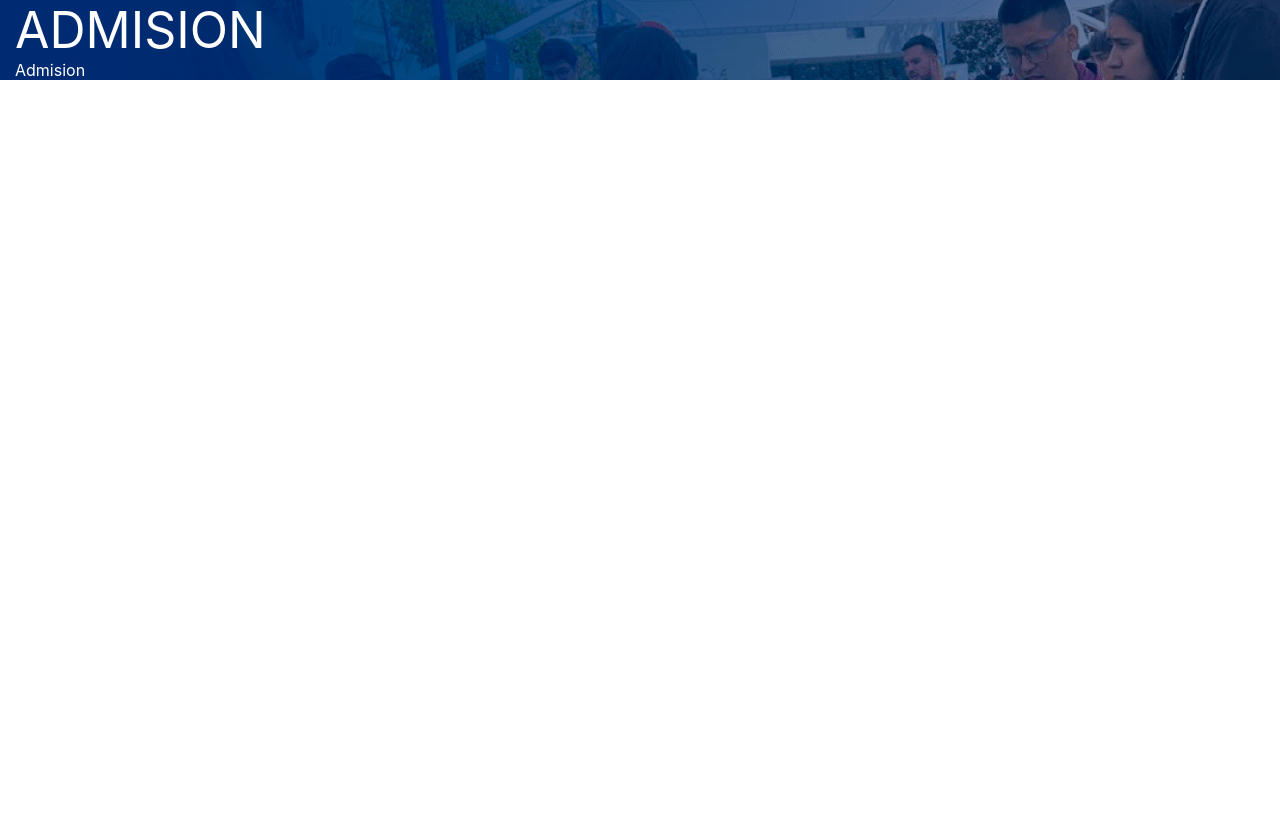
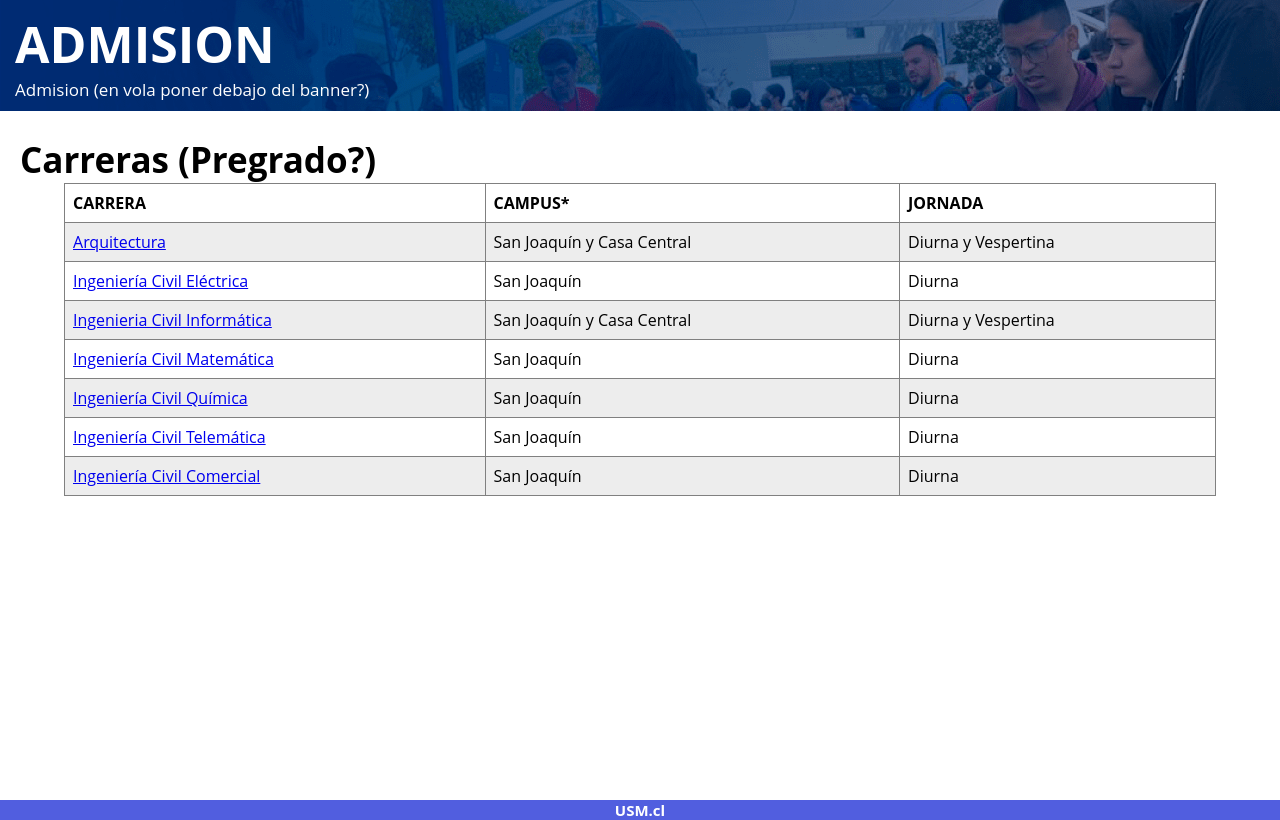
Before and after one commit to Bibubobee/2023_2-DIU, a React (Create React App) app: page / in a window 1280 px wide. Built offline with nearby package versions, Linux system fonts and the light colour scheme.

Commit message:
added career table to homepage

```diff
--- /dev/null
+++ b/src/Footer.css
@@ -0,0 +1,11 @@
+.footer {
+    margin-top: auto;
+    background-color: #515edf;
+}
+
+.footer-body {
+    color: white;
+    font-weight: bold;
+    font-size: 15px;
+    text-align: center;
+}
--- /dev/null
+++ b/src/Footer.jsx
@@ -0,0 +1,11 @@
+import "./Footer.css"
+
+function Footer(){
+    return (
+        <footer className="footer">
+            <div className="footer-body">USM.cl</div>
+        </footer>
+    )
+}
+
+export default Footer;
--- a/src/Home.css
+++ b/src/Home.css
@@ -1,12 +1,40 @@
-.Banner {
+.home {
+    min-height: 100vh;
+}
+.banner {
     background-image: url('/public/banner.png');
     box-shadow: inset 0 0 0 1000px rgba(0, 0, 0, 0.3);
     text-align: left;
     padding-left: 15px;
+    padding-bottom: 10px;
+    padding-top: 10px;
     color: white;
     margin-top: 0;
 }
-
-.Title {
+.title {
     font-size: 50px;
+    font-weight: bold;
 }
+.breadcrumbs {
+    font-size: 17px;
+}
+.title-carreras {
+    font-size: 35px;
+    font-weight: bold;
+    margin-top: 25px;
+    margin-left: 20px;
+}
+table {
+    border-collapse: collapse;
+    width: 90vw;
+    margin-left: auto;
+    margin-right: auto;
+}
+td, th {
+    border: 1px solid gray;
+    text-align: left;
+    padding: 8px;
+}
+tr:nth-child(even) {
+    background-color: rgba(211, 211, 211, 0.4);
+}
--- a/src/Home.jsx
+++ b/src/Home.jsx
@@ -2,11 +2,71 @@ import "./Home.css"
 
 function Home(){
     return(
-        <div className="Home">
-            <div className="Banner">
-                <div className="Title">ADMISION</div>
-                <div>Admision</div>
+        <div className="home">
+            <div className="banner">
+                <div className="title">ADMISION</div>
+                <div className="breadcrumbs">Admision (en vola poner debajo del banner?)</div>
             </div>
+
+            <div className="title-carreras">Carreras (Pregrado?)</div>
+            <table>
+                <tbody>
+                    <tr>
+                        <th>CARRERA</th>
+                        <th>CAMPUS*</th>
+                        <th>JORNADA</th>
+                    </tr>
+                    <tr>
+                        <td>
+                            <a href="*">Arquitectura</a>
+                        </td>
+                        <td>San Joaquín y Casa Central</td>
+                        <td>Diurna y Vespertina</td>
+                    </tr>
+                    <tr>
+                        <td>
+                            <a href="*">Ingeniería Civil Eléctrica</a>
+                        </td>
+                        <td>San Joaquín</td>
+                        <td>Diurna</td>
+                    </tr>
+                    <tr>
+                        <td>
+                            <a href="*">Ingenieria Civil Informática</a>
+                        </td>
+                        <td>San Joaquín y Casa Central</td>
+                        <td>Diurna y Vespertina</td>
+                    </tr>
+                    <tr>
+                        <td>
+                            <a href="*">Ingeniería Civil Matemática</a>
+                        </td>
+                        <td>San Joaquín</td>
+                        <td>Diurna</td>
+                    </tr>
+                    <tr>
+                        <td>
+                            <a href="*">Ingeniería Civil Química</a>
+                        </td>
+                        <td>San Joaquín</td>
+                        <td>Diurna</td>
+                    </tr>
+                    <tr>
+                        <td>
+                            <a href="*">Ingeniería Civil Telemática</a>
+                        </td>
+                        <td>San Joaquín</td>
+                        <td>Diurna</td>
+                    </tr>
+                    <tr>
+                        <td>
+                            <a href="*">Ingeniería Civil Comercial</a>
+                        </td>
+                        <td>San Joaquín</td>
+                        <td>Diurna</td>
+                    </tr>
+                </tbody>
+            </table>
         </div>
     )
 }
--- a/src/index.css
+++ b/src/index.css
@@ -1,7 +1,7 @@
 body {
 	margin: 0;
 	padding: 0;
-	font-family: -apple-system, BlinkMacSystemFont, 'Segoe UI', 'Roboto', 'Oxygen',
+	font-family: 'Open Sans', 'Helvetica', -apple-system, BlinkMacSystemFont, 'Segoe UI', 'Roboto', 'Oxygen',
 		'Ubuntu', 'Cantarell', 'Fira Sans', 'Droid Sans', 'Helvetica Neue',
 		sans-serif;
 	-webkit-font-smoothing: antialiased;
--- a/src/index.js
+++ b/src/index.js
@@ -2,10 +2,12 @@ import React from 'react';
 import ReactDOM from 'react-dom/client';
 import './index.css';
 import Home from './Home';
+import Footer from "./Footer"
 
 const root = ReactDOM.createRoot(document.getElementById('root'));
 root.render(
 	<React.StrictMode>
 		<Home />
+		<Footer />
 	</React.StrictMode>
 );
```
